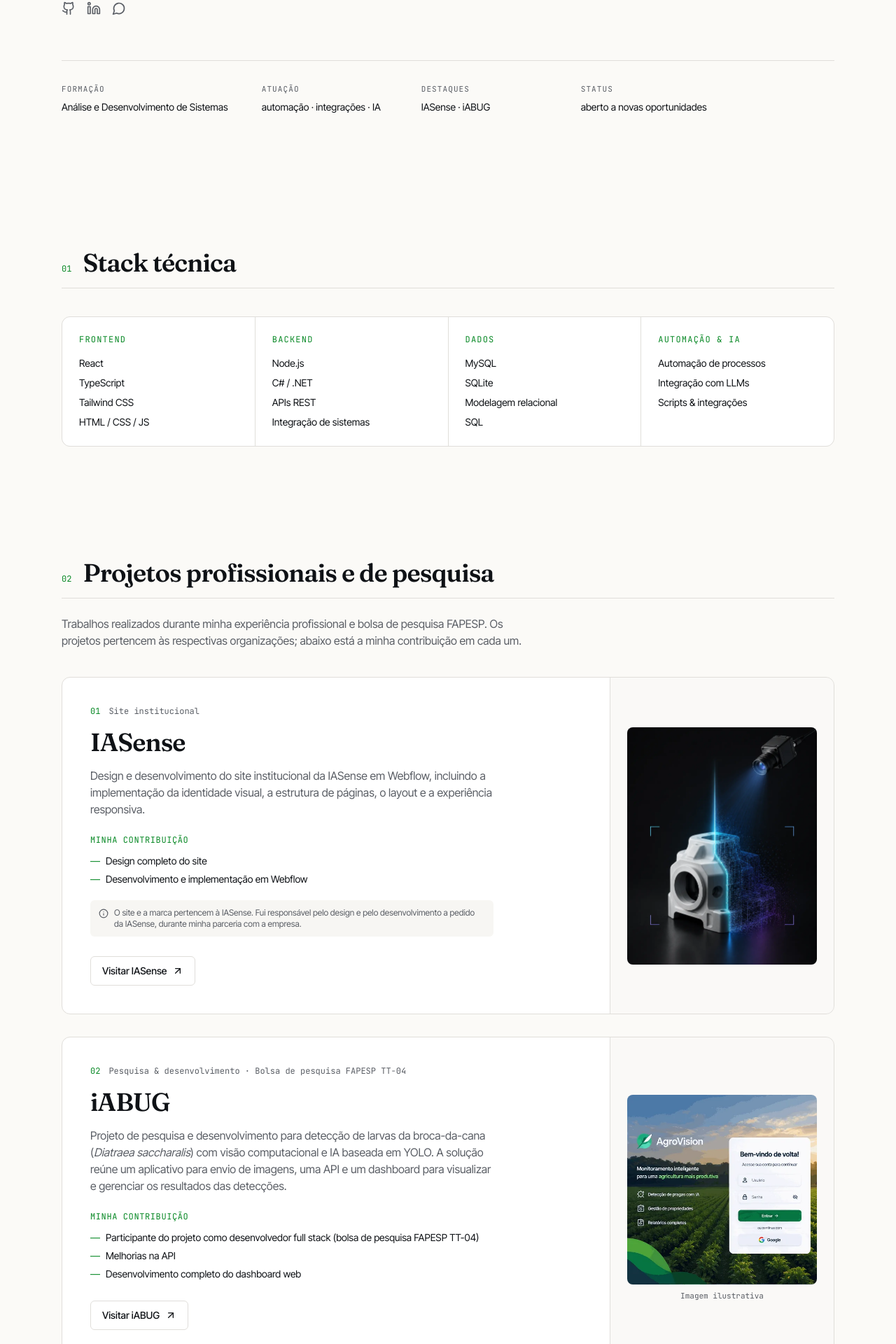
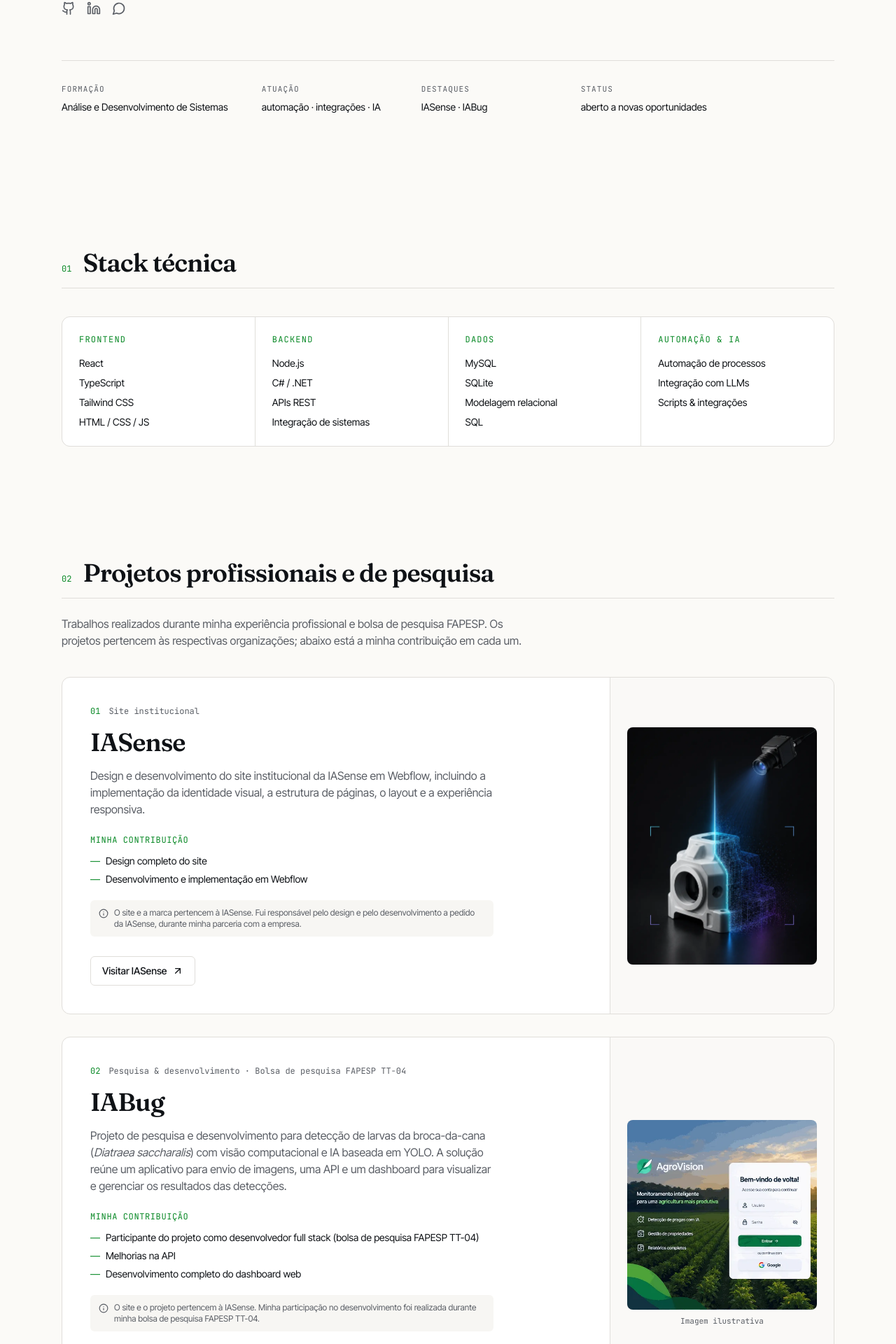
Before and after one commit to NicolasMurtha/portfolio, a React (Vite) app: page / in a window 1280 px wide. Shown: the part 675-2595 px from the top of the page at 70% size. Built offline with nearby package versions, Linux system fonts and the light colour scheme.

Commit message:
Rename iABUG to IABug and add ownership note
The note states that the site and the project belong to IASense and
that the contribution was made during the FAPESP TT-04 scholarship.

```diff
--- a/src/data.ts
+++ b/src/data.ts
@@ -26,7 +26,7 @@ export const RESUME_FILENAME = "Curriculo Nicolas Murtha.pdf";
 export const FACTS = [
   { k: "formação", v: "Análise e Desenvolvimento de Sistemas" },
   { k: "atuação", v: "automação · integrações · IA" },
-  { k: "destaques", v: "IASense · iABUG" },
+  { k: "destaques", v: "IASense · IABug" },
   { k: "status", v: "aberto a novas oportunidades" },
 ];
 
@@ -79,13 +79,14 @@ export const HIGHLIGHTS: Highlight[] = [
   {
     n: "02",
     tag: "Pesquisa & desenvolvimento · Bolsa de pesquisa FAPESP TT-04",
-    title: "iABUG",
+    title: "IABug",
     desc: "Projeto de pesquisa e desenvolvimento para detecção de larvas da broca-da-cana (*Diatraea saccharalis*) com visão computacional e IA baseada em YOLO. A solução reúne um aplicativo para envio de imagens, uma API e um dashboard para visualizar e gerenciar os resultados das detecções.",
     contributions: [
       "Participante do projeto como desenvolvedor full stack (bolsa de pesquisa FAPESP TT-04)",
       "Melhorias na API",
       "Desenvolvimento completo do dashboard web",
     ],
+    note: "O site e o projeto pertencem à IASense. Minha participação no desenvolvimento foi realizada durante minha bolsa de pesquisa FAPESP TT-04.",
     url: "https://iabug.iasense.com.br/",
     stack: [],
     img: asset("site-assets/iabug-referencia.webp"),
```
